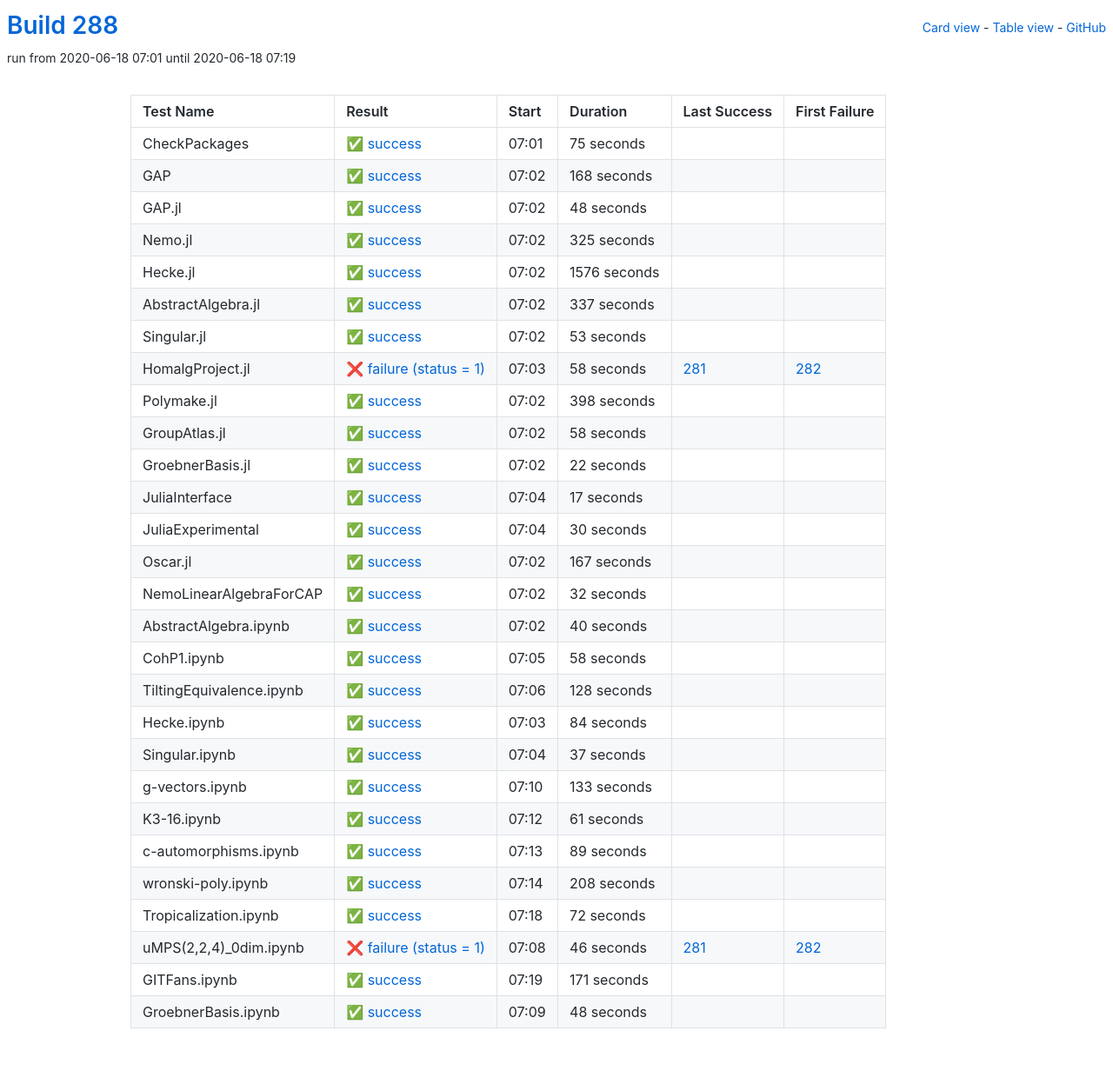
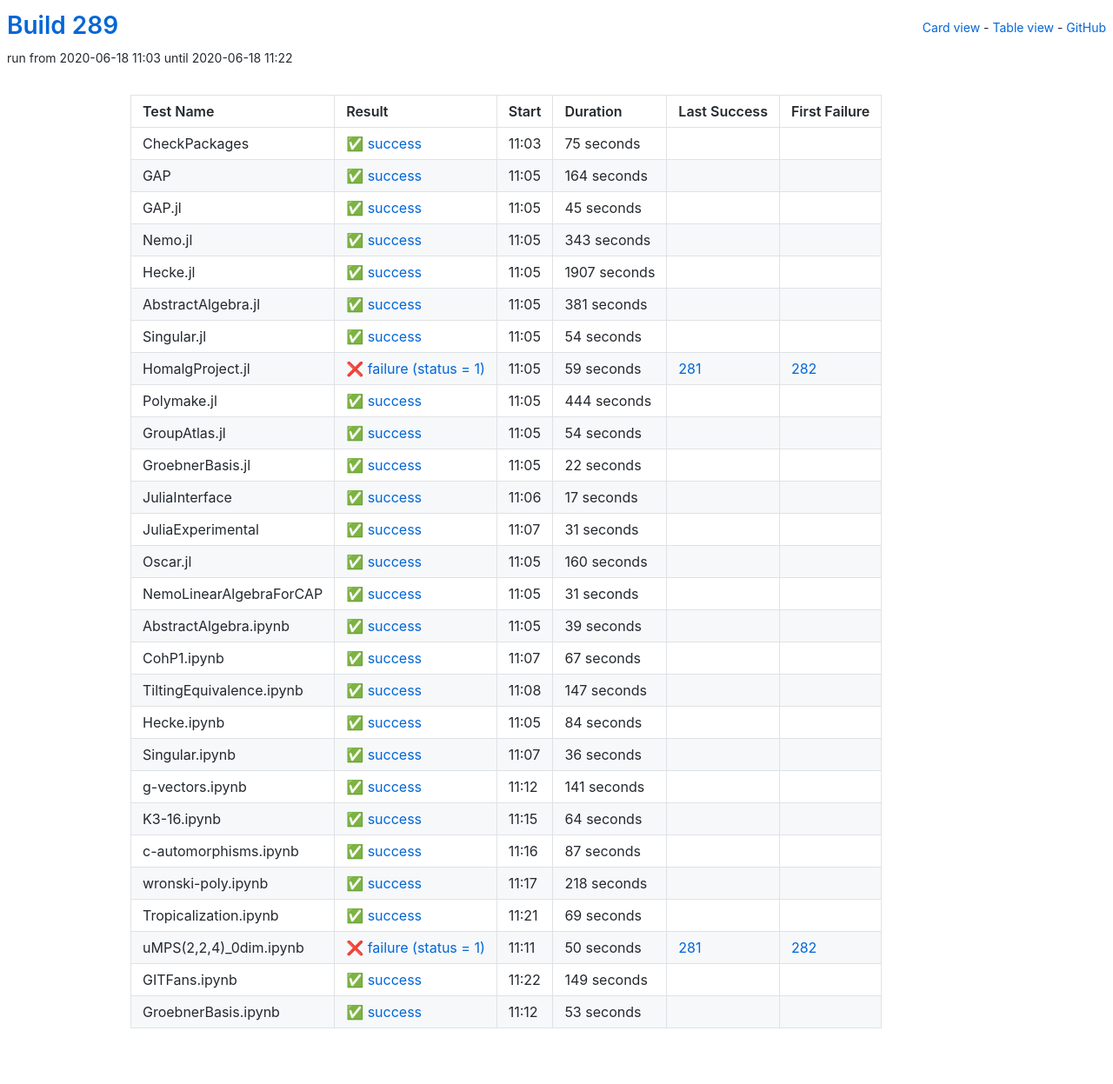
Before and after one commit to oscar-system/oscar-ci-status-stable, a Jekyll site: the page built from table.html, in a window 1280 px wide. Shown: the whole page at 87% size. Built offline with Jekyll 4.4.1, drawn with Linux system fonts in a browser that asks for light colours.

Commit message:
Build #289

```diff
--- a/_data/ci.yml
+++ b/_data/ci.yml
@@ -1,6 +1,6 @@
 ---
-build: 288
-build_url: https://oscarci.mathematik.uni-kl.de/job/oscar-stable/288/
+build: 289
+build_url: https://oscarci.mathematik.uni-kl.de/job/oscar-stable/289/
 job: oscar-stable
 organization: oscar-system
 repo: oscar-ci-status-stable
@@ -8,8 +8,8 @@ repourl: https://github.com/oscar-system/oscar-ci-status-stable
 tests:
 - name: CheckPackages
   id: checkpackages
-  log: https://oscarci.mathematik.uni-kl.de/job/oscar-stable/288/artifact/logs/build-288/CheckPackages.log
-  start: 2020-06-18 07:01
+  log: https://oscarci.mathematik.uni-kl.de/job/oscar-stable/289/artifact/logs/build-289/CheckPackages.log
+  start: 2020-06-18 11:03
   success: true
   exitcode: 0
   status: success
@@ -20,116 +20,116 @@ tests:
   first_failure_url:
 - name: GAP
   id: gap
-  log: https://oscarci.mathematik.uni-kl.de/job/oscar-stable/288/artifact/logs/build-288/GAP.log
-  start: 2020-06-18 07:02
+  log: https://oscarci.mathematik.uni-kl.de/job/oscar-stable/289/artifact/logs/build-289/GAP.log
+  start: 2020-06-18 11:05
   success: true
   exitcode: 0
   status: success
-  duration: 168
+  duration: 164
   last_success: false
   last_success_url:
   first_failure: false
   first_failure_url:
 - name: GAP.jl
   id: gap-jl
-  log: https://oscarci.mathematik.uni-kl.de/job/oscar-stable/288/artifact/logs/build-288/GAP.jl.log
-  start: 2020-06-18 07:02
+  log: https://oscarci.mathematik.uni-kl.de/job/oscar-stable/289/artifact/logs/build-289/GAP.jl.log
+  start: 2020-06-18 11:05
   success: true
   exitcode: 0
   status: success
-  duration: 48
+  duration: 45
   last_success: false
   last_success_url:
   first_failure: false
   first_failure_url:
 - name: Nemo.jl
   id: nemo-jl
-  log: https://oscarci.mathematik.uni-kl.de/job/oscar-stable/288/artifact/logs/build-288/Nemo.jl.log
-  start: 2020-06-18 07:02
+  log: https://oscarci.mathematik.uni-kl.de/job/oscar-stable/289/artifact/logs/build-289/Nemo.jl.log
+  start: 2020-06-18 11:05
   success: true
   exitcode: 0
   status: success
-  duration: 325
+  duration: 343
   last_success: false
   last_success_url:
   first_failure: false
   first_failure_url:
 - name: Hecke.jl
   id: hecke-jl
-  log: https://oscarci.mathematik.uni-kl.de/job/oscar-stable/288/artifact/logs/build-288/Hecke.jl.log
-  start: 2020-06-18 07:02
+  log: https://oscarci.mathematik.uni-kl.de/job/oscar-stable/289/artifact/logs/build-289/Hecke.jl.log
+  start: 2020-06-18 11:05
   success: true
   exitcode: 0
   status: success
-  duration: 1576
+  duration: 1907
   last_success: false
   last_success_url:
   first_failure: false
   first_failure_url:
 - name: AbstractAlgebra.jl
   id: abstractalgebra-jl
-  log: https://oscarci.mathematik.uni-kl.de/job/oscar-stable/288/artifact/logs/build-288/AbstractAlgebra.jl.log
-  start: 2020-06-18 07:02
+  log: https://oscarci.mathematik.uni-kl.de/job/oscar-stable/289/artifact/logs/build-289/AbstractAlgebra.jl.log
+  start: 2020-06-18 11:05
   success: true
   exitcode: 0
   status: success
-  duration: 337
+  duration: 381
   last_success: false
   last_success_url:
   first_failure: false
   first_failure_url:
 - name: Singular.jl
   id: singular-jl
-  log: https://oscarci.mathematik.uni-kl.de/job/oscar-stable/288/artifact/logs/build-288/Singular.jl.log
-  start: 2020-06-18 07:02
+  log: https://oscarci.mathematik.uni-kl.de/job/oscar-stable/289/artifact/logs/build-289/Singular.jl.log
+  start: 2020-06-18 11:05
   success: true
   exitcode: 0
   status: success
-  duration: 53
+  duration: 54
   last_success: false
   last_success_url:
   first_failure: false
   first_failure_url:
 - name: HomalgProject.jl
   id: homalgproject-jl
-  log: https://oscarci.mathematik.uni-kl.de/job/oscar-stable/288/artifact/logs/build-288/HomalgProject.jl.log
-  start: 2020-06-18 07:03
+  log: https://oscarci.mathematik.uni-kl.de/job/oscar-stable/289/artifact/logs/build-289/HomalgProject.jl.log
+  start: 2020-06-18 11:05
   success: false
   exitcode: 1
   status: failure
-  duration: 58
+  duration: 59
   last_success: 281
   last_success_url: https://oscarci.mathematik.uni-kl.de/job/oscar-stable/281/
   first_failure: 282
   first_failure_url: https://oscarci.mathematik.uni-kl.de/job/oscar-stable/282/
 - name: Polymake.jl
   id: polymake-jl
-  log: https://oscarci.mathematik.uni-kl.de/job/oscar-stable/288/artifact/logs/build-288/Polymake.jl.log
-  start: 2020-06-18 07:02
+  log: https://oscarci.mathematik.uni-kl.de/job/oscar-stable/289/artifact/logs/build-289/Polymake.jl.log
+  start: 2020-06-18 11:05
   success: true
   exitcode: 0
   status: success
-  duration: 398
+  duration: 444
   last_success: false
   last_success_url:
   first_failure: false
   first_failure_url:
 - name: GroupAtlas.jl
   id: groupatlas-jl
-  log: https://oscarci.mathematik.uni-kl.de/job/oscar-stable/288/artifact/logs/build-288/GroupAtlas.jl.log
-  start: 2020-06-18 07:02
+  log: https://oscarci.mathematik.uni-kl.de/job/oscar-stable/289/artifact/logs/build-289/GroupAtlas.jl.log
+  start: 2020-06-18 11:05
   success: true
   exitcode: 0
   status: success
-  duration: 58
+  duration: 54
   last_success: false
   last_success_url:
   first_failure: false
   first_failure_url:
 - name: GroebnerBasis.jl
   id: groebnerbasis-jl
-  log: https://oscarci.mathematik.uni-kl.de/job/oscar-stable/288/artifact/logs/build-288/GroebnerBasis.jl.log
-  start: 2020-06-18 07:02
+  log: https://oscarci.mathematik.uni-kl.de/job/oscar-stable/289/artifact/logs/build-289/GroebnerBasis.jl.log
+  start: 2020-06-18 11:05
   success: true
   exitcode: 0
   status: success
@@ -140,8 +140,8 @@ tests:
   first_failure_url:
 - name: JuliaInterface
   id: juliainterface
-  log: https://oscarci.mathematik.uni-kl.de/job/oscar-stable/288/artifact/logs/build-288/JuliaInterface.log
-  start: 2020-06-18 07:04
+  log: https://oscarci.mathematik.uni-kl.de/job/oscar-stable/289/artifact/logs/build-289/JuliaInterface.log
+  start: 2020-06-18 11:06
   success: true
   exitcode: 0
   status: success
@@ -152,80 +152,80 @@ tests:
   first_failure_url:
 - name: JuliaExperimental
   id: juliaexperimental
-  log: https://oscarci.mathematik.uni-kl.de/job/oscar-stable/288/artifact/logs/build-288/JuliaExperimental.log
-  start: 2020-06-18 07:04
+  log: https://oscarci.mathematik.uni-kl.de/job/oscar-stable/289/artifact/logs/build-289/JuliaExperimental.log
+  start: 2020-06-18 11:07
   success: true
   exitcode: 0
   status: success
-  duration: 30
+  duration: 31
   last_success: false
   last_success_url:
   first_failure: false
   first_failure_url:
 - name: Oscar.jl
   id: oscar-jl
-  log: https://oscarci.mathematik.uni-kl.de/job/oscar-stable/288/artifact/logs/build-288/Oscar.jl.log
-  start: 2020-06-18 07:02
+  log: https://oscarci.mathematik.uni-kl.de/job/oscar-stable/289/artifact/logs/build-289/Oscar.jl.log
+  start: 2020-06-18 11:05
   success: true
   exitcode: 0
   status: success
-  duration: 167
+  duration: 160
   last_success: false
   last_success_url:
   first_failure: false
   first_failure_url:
 - name: NemoLinearAlgebraForCAP
   id: nemolinearalgebraforcap
-  log: https://oscarci.mathematik.uni-kl.de/job/oscar-stable/288/artifact/logs/build-288/NemoLinearAlgebraForCAP.log
-  start: 2020-06-18 07:02
+  log: https://oscarci.mathematik.uni-kl.de/job/oscar-stable/289/artifact/logs/build-289/NemoLinearAlgebraForCAP.log
+  start: 2020-06-18 11:05
   success: true
   exitcode: 0
   status: success
-  duration: 32
+  duration: 31
   last_success: false
   last_success_url:
   first_failure: false
   first_failure_url:
 - name: AbstractAlgebra.ipynb
   id: abstractalgebra-ipynb
-  log: https://oscarci.mathematik.uni-kl.de/job/oscar-stable/288/artifact/logs/build-288/AbstractAlgebra.ipynb.log
-  start: 2020-06-18 07:02
+  log: https://oscarci.mathematik.uni-kl.de/job/oscar-stable/289/artifact/logs/build-289/AbstractAlgebra.ipynb.log
+  start: 2020-06-18 11:05
   success: true
   exitcode: 0
   status: success
-  duration: 40
+  duration: 39
   last_success: false
   last_success_url:
   first_failure: false
   first_failure_url:
 - name: CohP1.ipynb
   id: cohp1-ipynb
-  log: https://oscarci.mathematik.uni-kl.de/job/oscar-stable/288/artifact/logs/build-288/CohP1.ipynb.log
-  start: 2020-06-18 07:05
+  log: https://oscarci.mathematik.uni-kl.de/job/oscar-stable/289/artifact/logs/build-289/CohP1.ipynb.log
+  start: 2020-06-18 11:07
   success: true
   exitcode: 0
   status: success
-  duration: 58
+  duration: 67
   last_success: false
   last_success_url:
   first_failure: false
   first_failure_url:
 - name: TiltingEquivalence.ipynb
   id: tiltingequivalence-ipynb
-  log: https://oscarci.mathematik.uni-kl.de/job/oscar-stable/288/artifact/logs/build-288/TiltingEquivalence.ipynb.log
-  start: 2020-06-18 07:06
+  log: https://oscarci.mathematik.uni-kl.de/job/oscar-stable/289/artifact/logs/build-289/TiltingEquivalence.ipynb.log
+  start: 2020-06-18 11:08
   success: true
   exitcode: 0
   status: success
-  duration: 128
+  duration: 147
   last_success: false
   last_success_url:
   first_failure: false
   first_failure_url:
 - name: Hecke.ipynb
   id: hecke-ipynb
-  log: https://oscarci.mathematik.uni-kl.de/job/oscar-stable/288/artifact/logs/build-288/Hecke.ipynb.log
-  start: 2020-06-18 07:03
+  log: https://oscarci.mathematik.uni-kl.de/job/oscar-stable/289/artifact/logs/build-289/Hecke.ipynb.log
+  start: 2020-06-18 11:05
   success: true
   exitcode: 0
   status: success
@@ -236,108 +236,108 @@ tests:
   first_failure_url:
 - name: Singular.ipynb
   id: singular-ipynb
-  log: https://oscarci.mathematik.uni-kl.de/job/oscar-stable/288/artifact/logs/build-288/Singular.ipynb.log
-  start: 2020-06-18 07:04
+  log: https://oscarci.mathematik.uni-kl.de/job/oscar-stable/289/artifact/logs/build-289/Singular.ipynb.log
+  start: 2020-06-18 11:07
   success: true
   exitcode: 0
   status: success
-  duration: 37
+  duration: 36
   last_success: false
   last_success_url:
   first_failure: false
   first_failure_url:
 - name: g-vectors.ipynb
   id: g-vectors-ipynb
-  log: https://oscarci.mathematik.uni-kl.de/job/oscar-stable/288/artifact/logs/build-288/g-vectors.ipynb.log
-  start: 2020-06-18 07:10
+  log: https://oscarci.mathematik.uni-kl.de/job/oscar-stable/289/artifact/logs/build-289/g-vectors.ipynb.log
+  start: 2020-06-18 11:12
   success: true
   exitcode: 0
   status: success
-  duration: 133
+  duration: 141
   last_success: false
   last_success_url:
   first_failure: false
   first_failure_url:
 - name: K3-16.ipynb
   id: k3-16-ipynb
-  log: https://oscarci.mathematik.uni-kl.de/job/oscar-stable/288/artifact/logs/build-288/K3-16.ipynb.log
-  start: 2020-06-18 07:12
+  log: https://oscarci.mathematik.uni-kl.de/job/oscar-stable/289/artifact/logs/build-289/K3-16.ipynb.log
+  start: 2020-06-18 11:15
   success: true
   exitcode: 0
   status: success
-  duration: 61
+  duration: 64
   last_success: false
   last_success_url:
   first_failure: false
   first_failure_url:
 - name: c-automorphisms.ipynb
   id: c-automorphisms-ipynb
-  log: https://oscarci.mathematik.uni-kl.de/job/oscar-stable/288/artifact/logs/build-288/c-automorphisms.ipynb.log
-  start: 2020-06-18 07:13
+  log: https://oscarci.mathematik.uni-kl.de/job/oscar-stable/289/artifact/logs/build-289/c-automorphisms.ipynb.log
+  start: 2020-06-18 11:16
   success: true
   exitcode: 0
   status: success
-  duration: 89
+  duration: 87
   last_success: false
   last_success_url:
   first_failure: false
   first_failure_url:
 - name: wronski-poly.ipynb
   id: wronski-poly-ipynb
-  log: https://oscarci.mathematik.uni-kl.de/job/oscar-stable/288/artifact/logs/build-288/wronski-poly.ipynb.log
-  start: 2020-06-18 07:14
+  log: https://oscarci.mathematik.uni-kl.de/job/oscar-stable/289/artifact/logs/build-289/wronski-poly.ipynb.log
+  start: 2020-06-18 11:17
   success: true
   exitcode: 0
   status: success
-  duration: 208
+  duration: 218
   last_success: false
   last_success_url:
   first_failure: false
   first_failure_url:
 - name: Tropicalization.ipynb
   id: tropicalization-ipynb
-  log: https://oscarci.mathematik.uni-kl.de/job/oscar-stable/288/artifact/logs/build-288/Tropicalization.ipynb.log
-  start: 2020-06-18 07:18
+  log: https://oscarci.mathematik.uni-kl.de/job/oscar-stable/289/artifact/logs/build-289/Tropicalization.ipynb.log
+  start: 2020-06-18 11:21
   success: true
   exitcode: 0
   status: success
-  duration: 72
+  duration: 69
   last_success: false
   last_success_url:
   first_failure: false
   first_failure_url:
 - name: uMPS(2,2,4)_0dim.ipynb
   id: umps-2-2-4-0dim-ipynb
-  log: https://oscarci.mathematik.uni-kl.de/job/oscar-stable/288/artifact/logs/build-288/uMPS-2-2-4-_0dim.ipynb.log
-  start: 2020-06-18 07:08
+  log: https://oscarci.mathematik.uni-kl.de/job/oscar-stable/289/artifact/logs/build-289/uMPS-2-2-4-_0dim.ipynb.log
+  start: 2020-06-18 11:11
   success: false
   exitcode: 1
   status: failure
-  duration: 46
+  duration: 50
   last_success: 281
   last_success_url: https://oscarci.mathematik.uni-kl.de/job/oscar-stable/281/
   first_failure: 282
   first_failure_url: https://oscarci.mathematik.uni-kl.de/job/oscar-stable/282/
 - name: GITFans.ipynb
   id: gitfans-ipynb
-  log: https://oscarci.mathematik.uni-kl.de/job/oscar-stable/288/artifact/logs/build-288/GITFans.ipynb.log
-  start: 2020-06-18 07:19
+  log: https://oscarci.mathematik.uni-kl.de/job/oscar-stable/289/artifact/logs/build-289/GITFans.ipynb.log
+  start: 2020-06-18 11:22
   success: true
   exitcode: 0
   status: success
-  duration: 171
+  duration: 149
   last_success: false
   last_success_url:
   first_failure: false
   first_failure_url:
 - name: GroebnerBasis.ipynb
   id: groebnerbasis-ipynb
-  log: https://oscarci.mathematik.uni-kl.de/job/oscar-stable/288/artifact/logs/build-288/GroebnerBasis.ipynb.log
-  start: 2020-06-18 07:09
+  log: https://oscarci.mathematik.uni-kl.de/job/oscar-stable/289/artifact/logs/build-289/GroebnerBasis.ipynb.log
+  start: 2020-06-18 11:12
   success: true
   exitcode: 0
   status: success
-  duration: 48
+  duration: 53
   last_success: false
   last_success_url:
   first_failure: false
```
Also changed, not shown: README.md.
